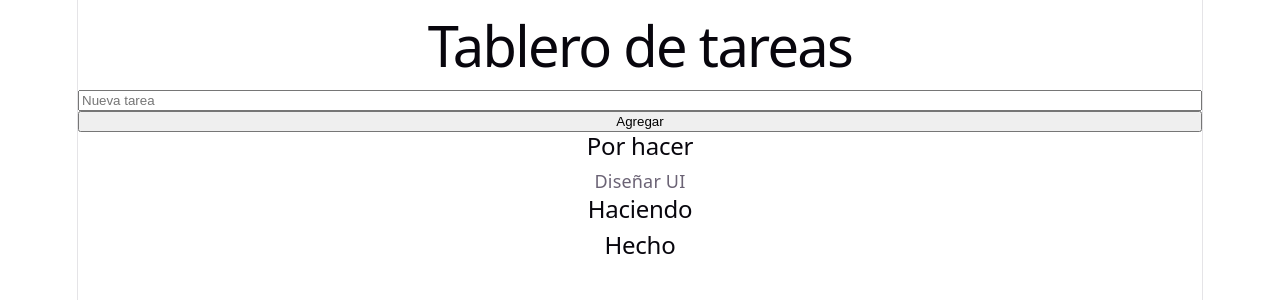
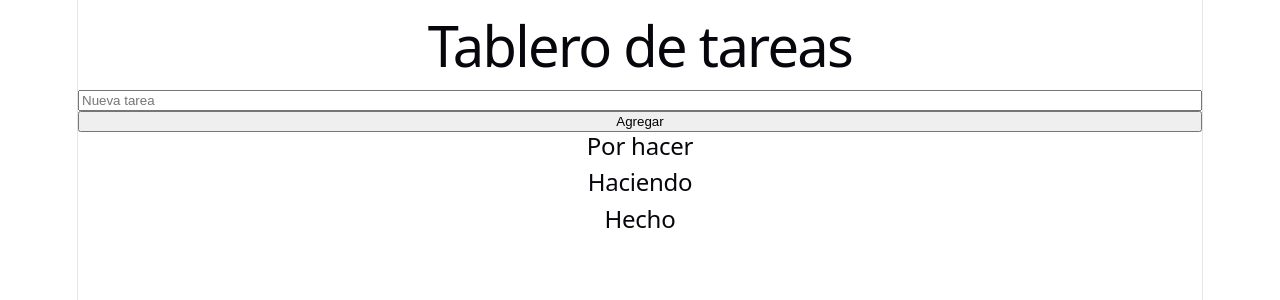
Before and after one commit to vicvqz/tablero-tareas, a React (Vite) app: page / in a window 1280 px wide. Shown: the top 300 px of the page. Built offline with nearby package versions, Linux system fonts and the light colour scheme.

Commit message:
modificacion visualizacion columnas

```diff
--- a/src/components/tablero.jsx
+++ b/src/components/tablero.jsx
@@ -40,21 +40,36 @@ export default function Tablero() {
         Agregar
       </button>
 
-      <div>
+ <div className="board">
+  <div className="column">
     <h2>Por hacer</h2>
+
     {tasks
-          .filter(task => task.status === "todo")
+      .filter(task => task.status === "Por hacer")
       .map(task => (
         <p key={task.id}>{task.title}</p>
       ))}
   </div>
 
-      <div>
+<div className="column">
     <h2>Haciendo</h2>
+
+    {tasks
+      .filter(task => task.status === "Haciendo")
+      .map(task => (
+        <p key={task.id}>{task.title}</p>
+      ))}
   </div>
 
-      <div>
+  <div className="column">
     <h2>Hecho</h2>
+
+    {tasks
+      .filter(task => task.status === "Hecho")
+      .map(task => (
+        <p key={task.id}>{task.title}</p>
+      ))}
+  </div>
 </div>
     </>
   );
```
Lines whose indentation alone changed are shown as unchanged.
